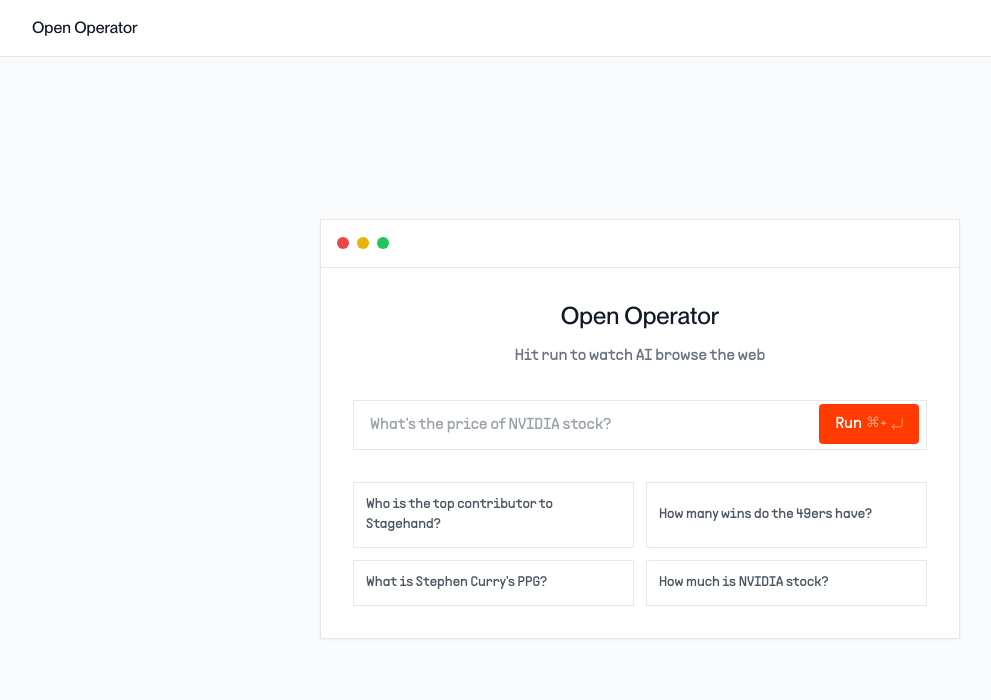
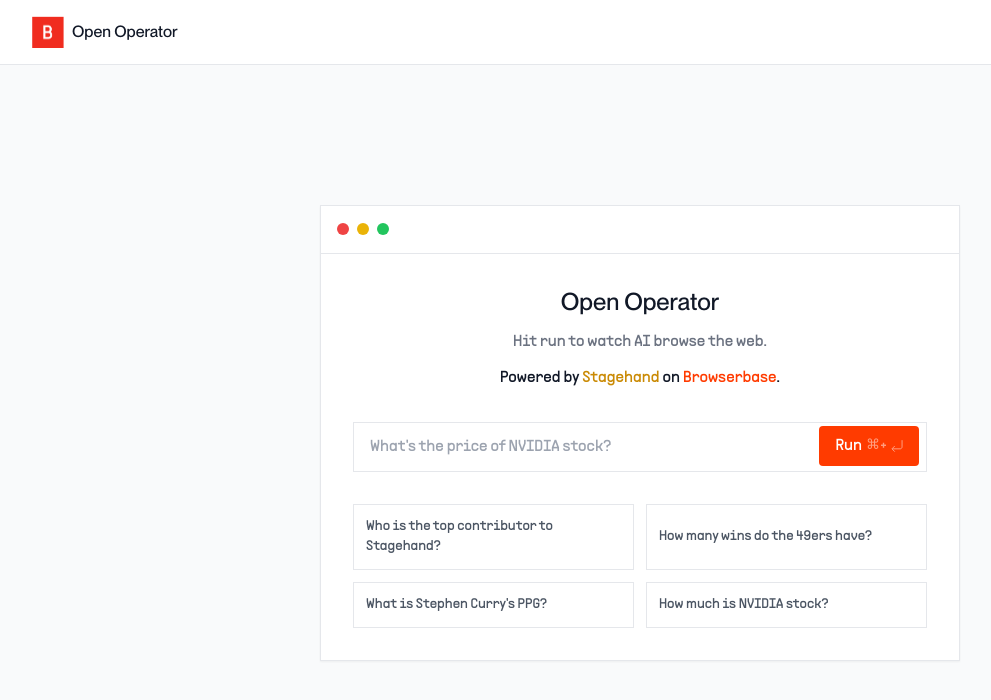
Before and after one commit to tianliaoaccelai/open-operator, a Next.js app: page / in a window 1280 px wide. Shown: the top 700 px of the page, without its empty margins (0-991 px from the left). Built offline with nearby package versions, Linux system fonts and the light colour scheme.

Commit message:
branding

```diff
--- a/app/layout.tsx
+++ b/app/layout.tsx
@@ -23,7 +23,13 @@ export const metadata: Metadata = {
   title: "Open Operator",
   description: "Watch AI browse the web, for free",
   openGraph: {
-    images: ['/og.png'],
+    images: ["/og.png"],
+  },
+  icons: {
+    icon: [
+      { url: "/favicon.svg", type: "image/svg+xml" },
+      { url: "/favicon.ico" },
+    ],
   },
 };
 
@@ -34,6 +40,11 @@ export default function RootLayout({
 }) {
   return (
     <html lang="en">
+      <head>
+        <link rel="icon" href="/favicon.svg" type="image/svg+xml" />
+        {/* Fallback for browsers that don't support SVG favicons */}
+        <link rel="alternate icon" href="/favicon.ico" />
+      </head>
       <body
         className={`${inter.variable} ${ppNeue.variable} ${ppSupply.variable} font-sans antialiased bg-white text-gray-900`}
       >
--- a/app/page.tsx
+++ b/app/page.tsx
@@ -4,6 +4,7 @@ import { useState, useEffect, useCallback } from "react";
 import { AnimatePresence } from "framer-motion";
 import ChatFeed from "./components/ChatFeed";
 import AnimatedButton from "./components/AnimatedButton";
+import Image from "next/image";
 
 export default function Home() {
   const [isChatVisible, setIsChatVisible] = useState(false);
@@ -57,6 +58,13 @@ export default function Home() {
           {/* Top Navigation */}
           <nav className="flex justify-between items-center px-8 py-4 bg-white border-b border-gray-200">
             <div className="flex items-center gap-2">
+              <Image
+                src="/favicon.svg"
+                alt="Open Operator"
+                className="w-8 h-8"
+                width={32}
+                height={32}
+              />
               <span className="font-ppneue text-gray-900">Open Operator</span>
             </div>
           </nav>
@@ -78,7 +86,24 @@ export default function Home() {
                     Open Operator
                   </h1>
                   <p className="text-base font-ppsupply text-gray-500">
-                    Hit run to watch AI browse the web
+                    Hit run to watch AI browse the web.
+                  </p>
+                  <p className="text-base font-ppsupply">
+                    Powered by{" "}
+                    <a
+                      href="https://stagehand.dev"
+                      className="text-yellow-600 hover:underline"
+                    >
+                      Stagehand
+                    </a>{" "}
+                    on{" "}
+                    <a
+                      href="https://browserbase.com"
+                      className="text-[#FF3B00] hover:underline"
+                    >
+                      Browserbase
+                    </a>
+                    .
                   </p>
                 </div>
 
```
Also changed, not shown: public/favicon.svg (added).
